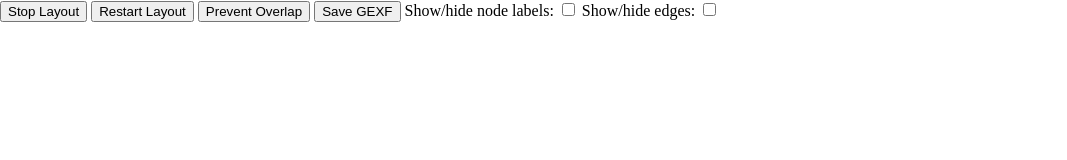
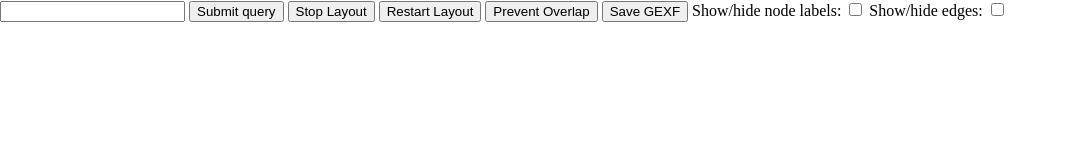
Before and after one commit to mizvol/sigma-basic-graph, a plain HTML site: page neo.html in a window 1280 px wide. Shown: the whole page, without its empty margins (0-1067 px from the left). Drawn offline with Linux system fonts and the light colour scheme; no server answers.

Commit message:
Submit query feature

```diff
--- a/neo.html
+++ b/neo.html
@@ -17,6 +17,8 @@
 </head>
 
 <body>
+    <input type="text" id="queryInput" value="">
+    <input type="button" value="Submit query" onclick="queryNeo4J()" />
     <input id="stopLayout" type="button" value="Stop Layout" onclick="stopLayout();" />
     <input id="restartLayout" type="button" value="Restart Layout" onclick="restartLayout();" />
     <input id="noverlap" type="button" value="Prevent Overlap" onclick="noverlap();" />
--- a/neo.js
+++ b/neo.js
@@ -92,6 +92,14 @@ function saveGEXF() {
     }));
 }
 
+function queryNeo4J() {
+    var query = document.getElementById("queryInput").value;
+    sigma.neo4j.cypher({ url: 'http://localhost:7474', user: 'neo4j', password: '20121967' },
+    query,
+    sigma_instance,
+    sigmaInitCallback);
+}
+
 // Sigma settings: https://github.com/jacomyal/sigma.js/wiki/Settings
 
 sigmaConfig = {
@@ -117,8 +125,3 @@ sigmaInitCallback = function(s) {
 var sigma_instance = new sigma(sigmaConfig);
 
 // sigma.parsers.json('data/ga.json', sigma_instance, sigmaInitCallback);
-
-sigma.neo4j.cypher({ url: 'http://localhost:7474', user: 'neo4j', password: '20121967' },
-    "MATCH (p)-[r:BELONGS_TO*1..4]->(c:Category { title: 'Actors'}) RETURN p, r, c LIMIT 5000",
-    sigma_instance,
-    sigmaInitCallback);
```
